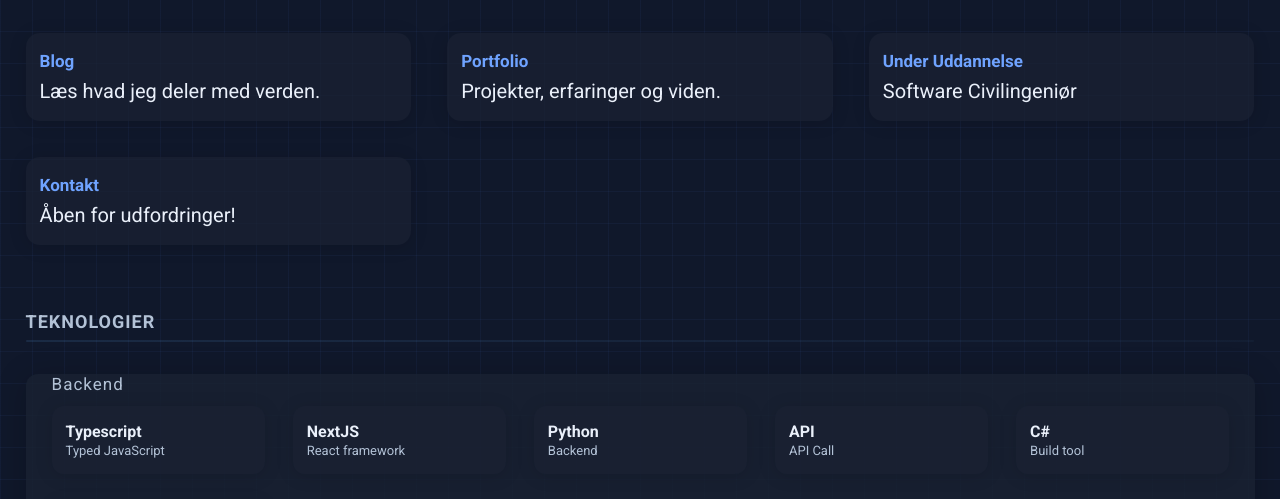
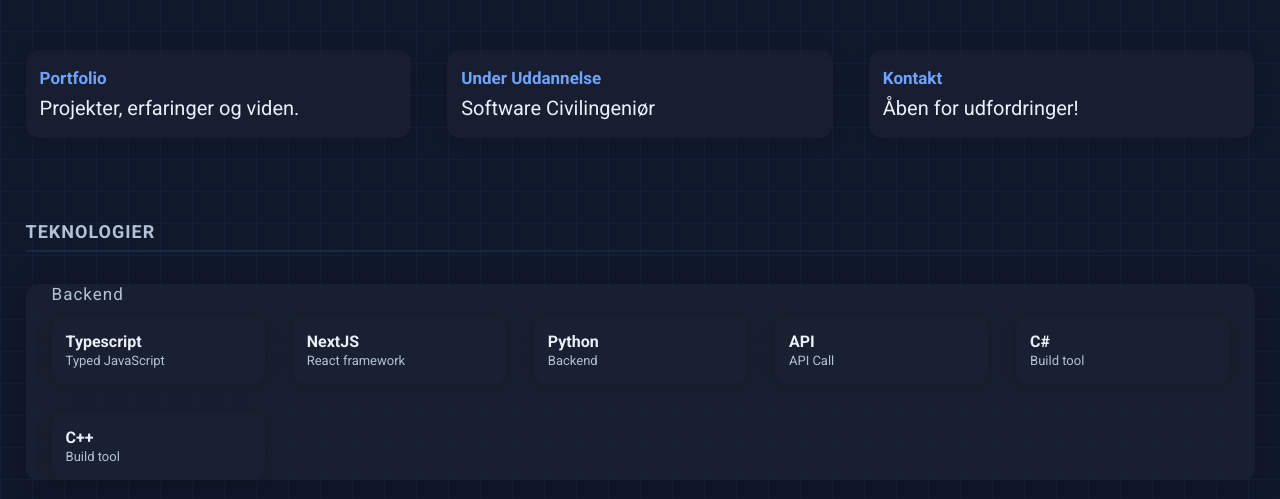
Before and after one commit to Bilmpz/oliverlobel.com, a plain HTML site: page index.html in a window 1280 px wide. Shown: the part 288-787 px from the top of the page. Drawn offline with Linux system fonts and the light colour scheme.

Commit message:
Add files via upload

```diff
--- a/index.html
+++ b/index.html
@@ -31,10 +31,7 @@
 
 
     <div class="sektioner">
-      <div class="sektion" id="blog">
-        <div class="sektion-titel">Blog</div>
-        <div>Læs hvad jeg deler med verden.</div>
-      </div>
+
 
       <div class="sektion" id="portfolio">
         <div class="sektion-titel">Portfolio</div>
--- a/style.css
+++ b/style.css
@@ -61,7 +61,7 @@ body {
   display: grid;
   grid-template-columns: repeat(auto-fit, minmax(320px, 1fr));
   gap: 36px;
-  padding: 18px 0;
+  padding: 35px 0px;
 }
 
 .sektion:hover{
@@ -152,7 +152,7 @@ body {
 .hoved-container {
   max-width: 1400px;
   margin: 0 auto;
-  padding: 0 24px;
+  padding: 0 250px;
 }
 .teknologi-boks-backend {
   animation: hop-frem 0.7s cubic-bezier(.7,-0.5,.3,1.5) both;
```
